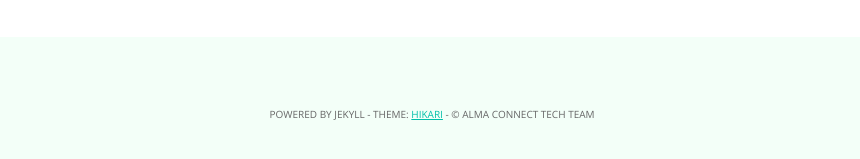
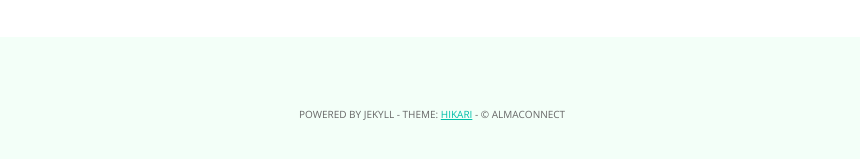
Before and after one commit to alma-connect/techblog, a Jekyll site: the page built from _posts/2014-01-03-rails-pub-sub.markdown, in a window 1280 px wide and 900 px high, scrolled down 15785 px. Shown: the part 736-895 px from the top of the window, without its empty margins (208-1068 px from the left). Built offline with Jekyll 4.4.1, drawn with Linux system fonts in a browser that asks for light colours; Markdown is read by kramdown in place of the engine named in the settings; some of the changed text lies outside the part shown.

Commit message:
fixed author name

```diff
--- a/_config.yml
+++ b/_config.yml
@@ -1,7 +1,7 @@
-name: "Alma Connect Tech Blog"
+name: "Alma Connect"
 description: "Connecting you to your alma mater"
 
-author: "Alma Connect Tech Team"
+author: "AlmaConnect"
 
 url: "http://alma-connect.github.io"
 #baseurl: ""
```
Also changed, not shown: 3 other files.
